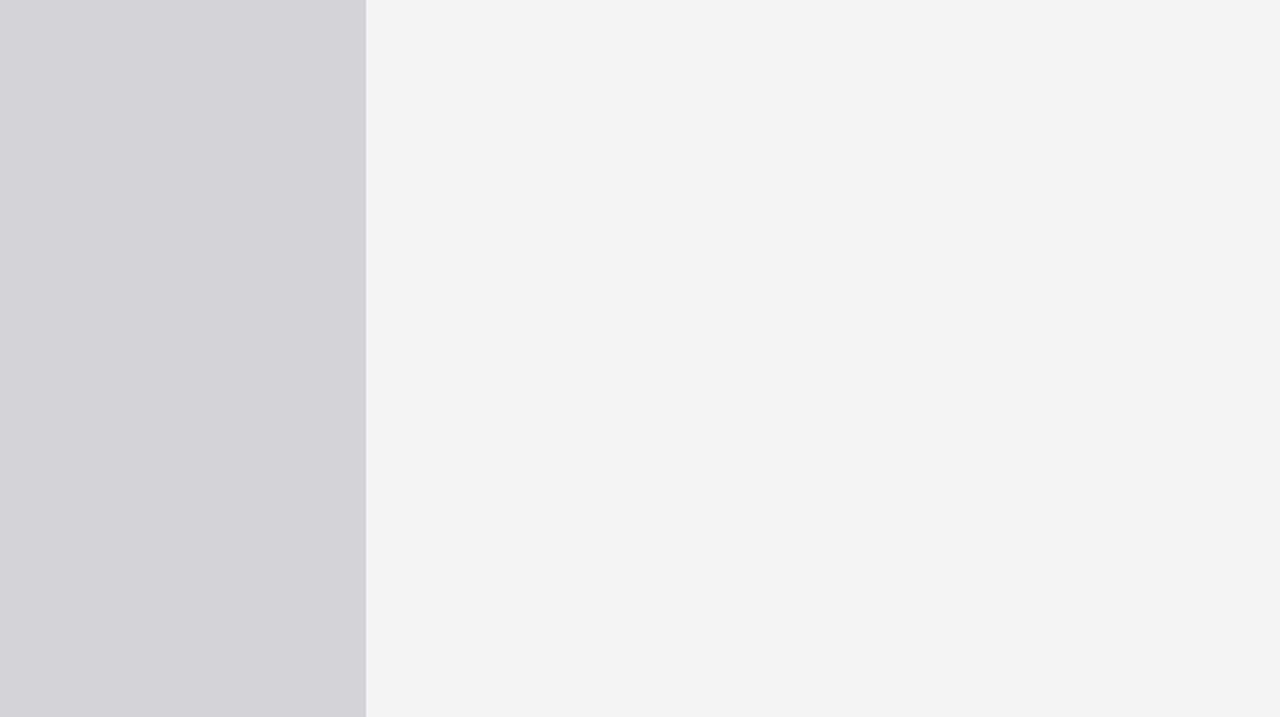
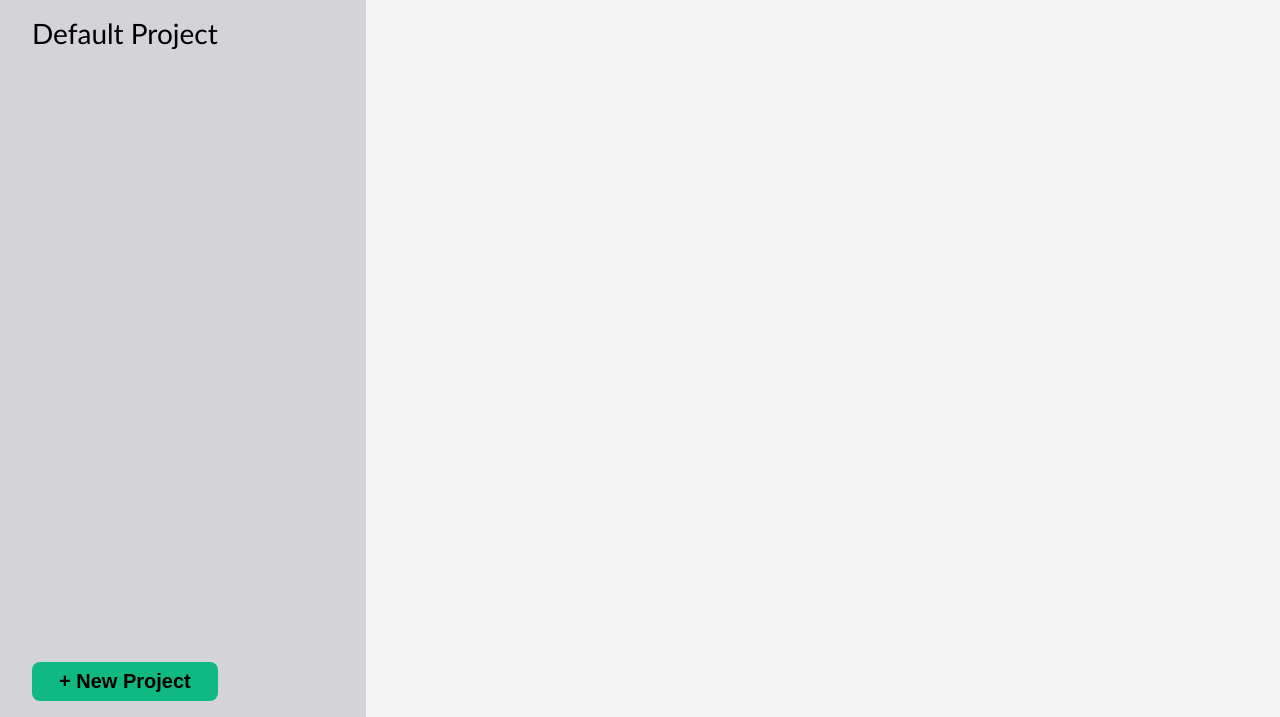
Before and after one commit to Grelgn/TOP-Todo-List, a website: page dist/index.html in a window 1280 px wide. Shown: the part 83-800 px from the top of the page. Drawn offline with Linux system fonts and the light colour scheme.

Commit message:
Make the sidebar design

```diff
--- a/dist/index.html
+++ b/dist/index.html
@@ -13,7 +13,8 @@
         ToDo
     </header>
     <div class="sidebar">
-
+        <button>+ New Project</button>
+        <div class="project">Default Project</div>
     </div>
     <div class="content">
 
--- a/dist/style.css
+++ b/dist/style.css
@@ -26,6 +26,22 @@ svg {
 
 .sidebar {
     background-color: #d4d4d8;
+    display: grid;
+    grid-template-rows: repeat(10, 1fr);
+    justify-content: start;
+    align-items: center;
+    font-size: 28px;
+    padding: 0 32px;
+}
+
+button {
+    grid-row: 10;
+    padding: 8px;
+    font-weight: bold;
+    border: none;
+    border-radius: 8px;
+    background-color: #10b981;
+    font-size: 20px;
 }
 
 .content {
```
